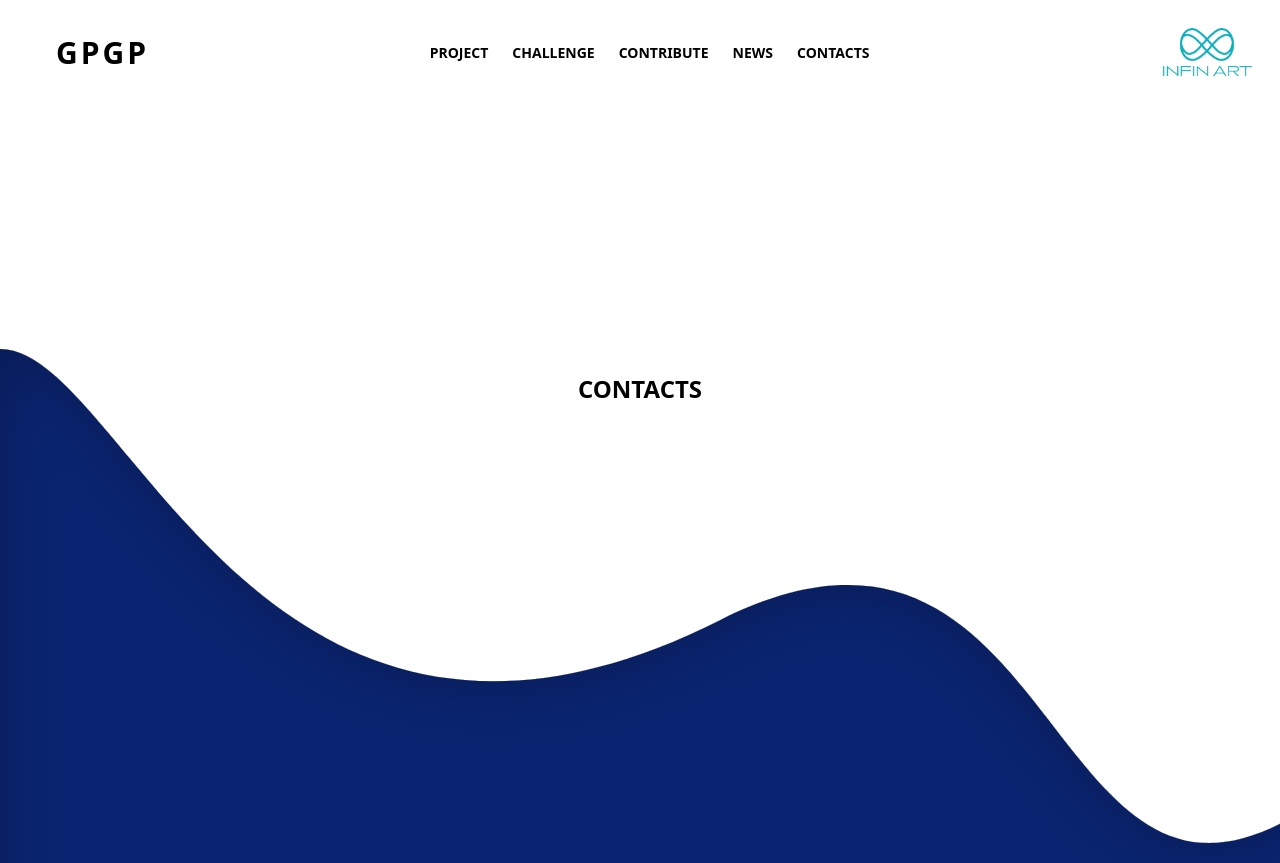
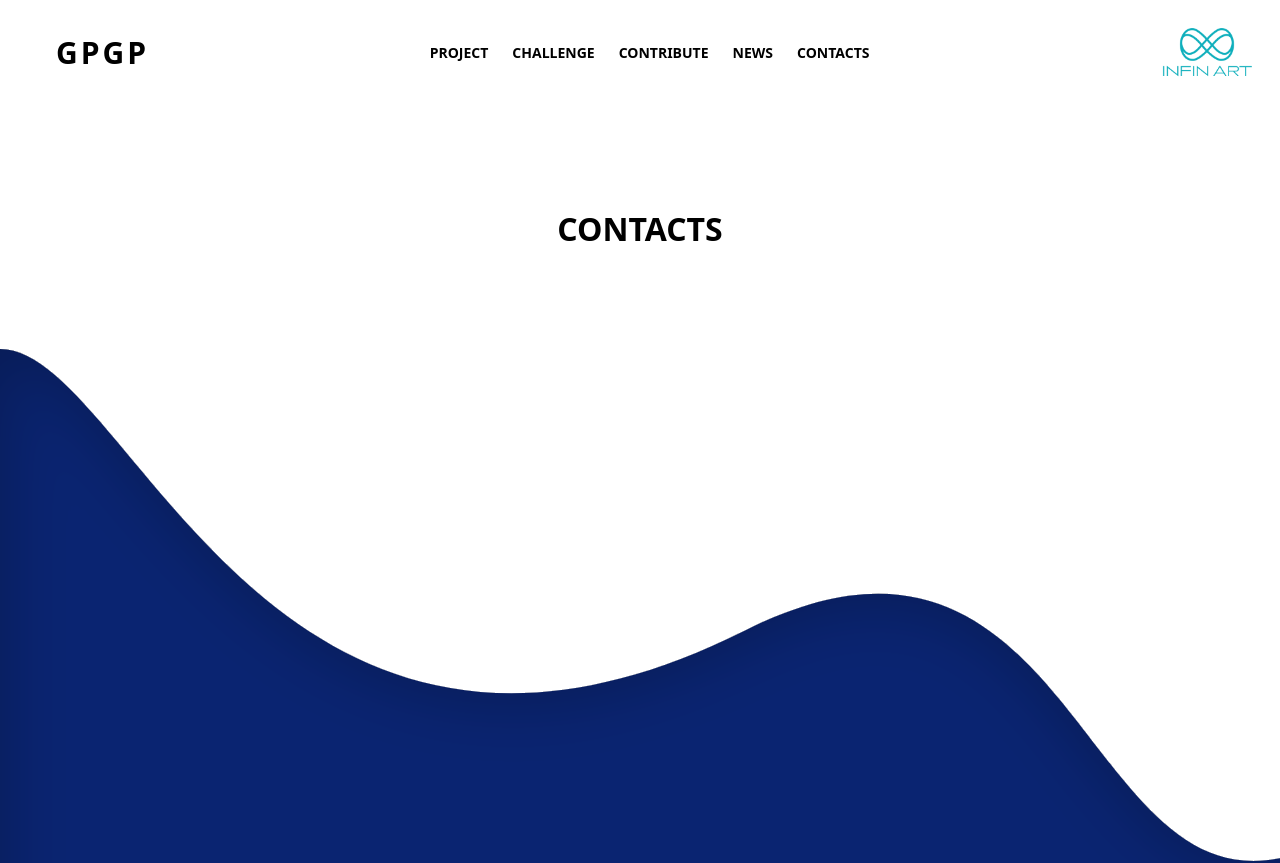
Before and after one commit to Risidio/gpgp, a React (Create React App) app: page /contact in a window 1280 px wide. Shown: the top 863 px of the page. Built offline with nearby package versions, Linux system fonts and the light colour scheme.

Commit message:
Making-Contribute/Contact-page-resposive

```diff
--- a/src/components/contribute/ContributeCarousel.tsx
+++ b/src/components/contribute/ContributeCarousel.tsx
@@ -70,7 +70,7 @@ const ContributeCarousel = () => {
         >
           <ContributeWave />
 
-          <div className="absolute top-[120px]  xxsm:top-[150px] xsm:top-[240px] sm:top-[370px] md:top-[440px] lg:top-[580px]  xl:top-[680px] left-0  text-white min-h-150px xl:p-[65px] w-full p-5 ">
+          <div className="absolute top-[120px]  xxsm:top-[150px] xsm:top-[240px] sm:top-[370px] md:top-[440px] lg:top-[580px]  xl:top-[610px] xxl:top-[570px] xxxl:top-[670px] xxxxl:top-[725px] left-0  text-white min-h-150px xl:p-[65px] w-full p-5 ">
             <div className="flex flex-col items-center">
               <h1 className="text-[1.5rem] mb-0 xl:text-[2.3rem] xl:mb-9 lg:text-[2rem] lg:mb-8 md:text-[1.7rem] uppercase text-white font-be-vietnam text-center tracking-wide">
                 {Invitation[0]?.heading}
--- a/src/components/contribute/Invitation/InvitationForm.tsx
+++ b/src/components/contribute/Invitation/InvitationForm.tsx
@@ -34,9 +34,9 @@ export default function InvitationForm({
     BackPattern = SponsorFormBg
     }
   return (
-    <div className="relative mt-16 h-auto">
+    <div className={`relative ${WavePattern === "Contact" && "mt-[-90px]"} md:mt-16 h-auto`}>
       <BackPattern>
-        <div className={`w-full  pt-[250px] xl:pt[650px] ${WavePattern === "Contact" && "md:pt-[500px] pt-[150px]"}`}>
+        <div className={`w-full  pt-[250px] xl:pt[650px] ${WavePattern === "Contact" && "md:pt-[650px] xl:pt-[550px] xxl:pt-[600px] xxxl:pt-[640px] xxxxl:pt-[950px] pt-[150px]"}`}>
         <div className="px-16 xl:pr-28 flex flex-col items-center  -mb-10">
             {SponsorFormLegend && (
                 <div className="flex flex-col text-white items-center text-center ">
--- a/src/pages/Contact.tsx
+++ b/src/pages/Contact.tsx
@@ -56,7 +56,7 @@ export default function Contact() {
         classes={{
           container: "mb:[-150px] md:mb-[-450px]",
           image: "hidden opacity-40 blur-md md:z-[-2px] z-[-4px]",
-          heading: "mb-9 sm:mb-16",
+          heading: "mb-[20.25rem] sm:mb-[24rem]",
           paragraph: "",
         }}
       />
--- a/tailwind.config.js
+++ b/tailwind.config.js
@@ -7,7 +7,9 @@ module.exports = {
   theme: {
     extend: {
       screens: {
-        xxsm: "340px",
+        xxsm: "240px",
+        // => @media (min-width: 340px) { ... }
+        xsm: "340px",
         // => @media (min-width: 340px) { ... }
         sm: "640px",
         // => @media (min-width: 640px) { ... }
@@ -17,6 +19,12 @@ module.exports = {
         // => @media (min-width: 1024px) { ... }
         xl: "1280px",
         // => @media (min-width: 1280px) { ... }
+        xxl: "1440px",
+        // => @media (min-width: 1440px) { ... }
+        xxxl: "1700px",
+        // => @media (min-width: 2040px) { ... }
+        xxxxl: "2560px",
+        // => @media (min-width: 2560px) { ... }
       },
       colors: {
         "gpgp-blue": "#0A2471",
@@ -28,17 +36,23 @@ module.exports = {
         "project-page-mobile-wave": "url('./assets/svg/projectwavemobile.svg')",
         "project-challenge-image": "url('./assets/images/challenge.png')",
         "project-artist-web-back": "url('./assets/images/JD2.jpg')",
-        "challenge-web-wave-header": "url('./assets/svg/challengewebwaveheader.svg')",
+        "challenge-web-wave-header":
+          "url('./assets/svg/challengewebwaveheader.svg')",
         "blue-plastic-bag": "url('./assets/images/BluePlasticBag.jpg')",
-        "flat-lay-assortment": "url('./assets/images/flat-lay-assortment-different-colored-plastic-bags.jpg')",
+        "flat-lay-assortment":
+          "url('./assets/images/flat-lay-assortment-different-colored-plastic-bags.jpg')",
         "news-page-wave": "url('./assets/images/newswave.png')",
         "contact-page-wave": "url('./assets/svg/contactwave.svg')",
         "contact-page-mobile-wave": "url('./assets/svg/contactwavemobile.svg')",
-        "artist-contribute-wave": "url('./assets/svg/artistcontributewave.svg')",
-        "artist-contribute-mobile-wave": "url('./assets/svg/sponsorwavemobile.svg')",
+        "artist-contribute-wave":
+          "url('./assets/svg/artistcontributewave.svg')",
+        "artist-contribute-mobile-wave":
+          "url('./assets/svg/sponsorwavemobile.svg')",
         "sponsor-contribute-wave": "url('./assets/svg/sponsorwave.svg')",
-        "sponsor-contribute-mobile-wave": "url('./assets/svg/sponsorwavemobile.svg')",
-        "flat-lay-composition": "url('./assets/images/flat-lay-composition-different-colored-plastic-bags.jpg')",
+        "sponsor-contribute-mobile-wave":
+          "url('./assets/svg/sponsorwavemobile.svg')",
+        "flat-lay-composition":
+          "url('./assets/images/flat-lay-composition-different-colored-plastic-bags.jpg')",
         "trashed-plastics": "url('./assets/images/trashedPlasticObjects.jpg')",
       },
     },
```
